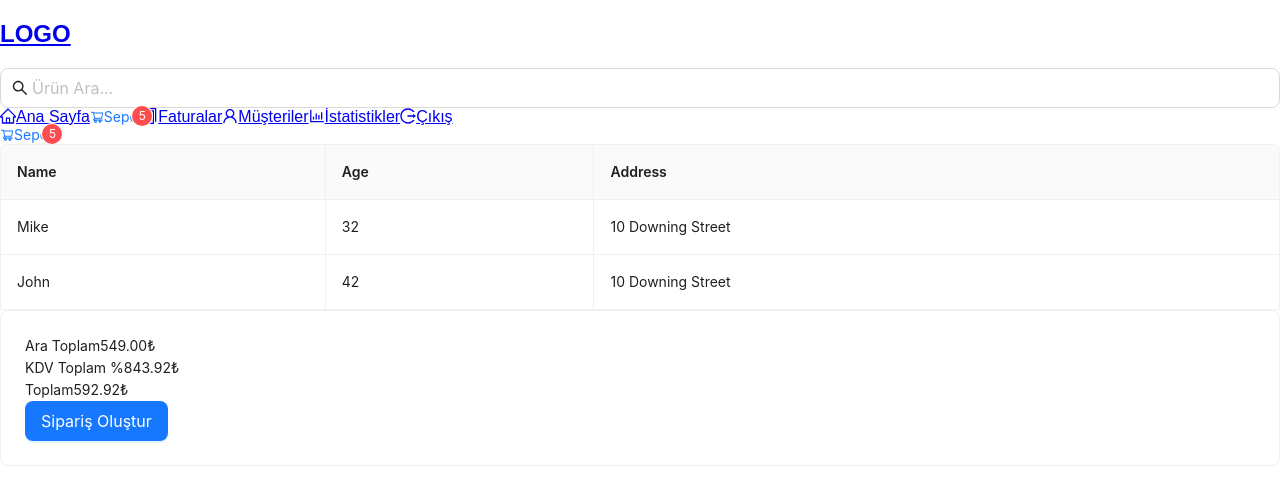
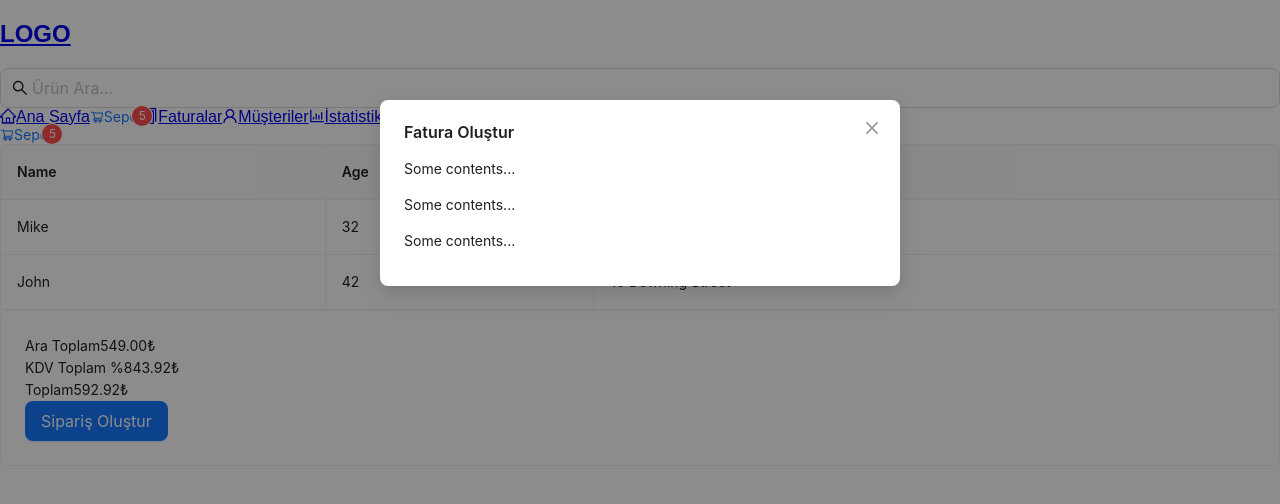
Before and after one commit to ardaozcelk/pos-application, a React (Create React App) app in the folder client/: page /cart in a window 1280 px wide. Both pictures are taken after a click on the button "Sipariş Oluştur". Shown: the top 504 px of the page. Built offline with nearby package versions, Linux system fonts and the light colour scheme; a web font is replaced by a local one.

Commit message:
showModel

```diff
--- /dev/null
+++ b/client/src/components/cart/CreateBill.jsx
@@ -0,0 +1,16 @@
+import { Modal } from "antd";
+const CreateBill = ({ isModalOpen, setIsModalOpen }) => {
+
+    const closeModel = () => {
+        setIsModalOpen(false);
+    }
+    return (
+        <Modal title="Fatura Oluştur" open={isModalOpen} onCancel={closeModel} footer={false}>
+            <p>Some contents...</p>
+            <p>Some contents...</p>
+            <p>Some contents...</p>
+        </Modal>
+    )
+}
+
+export default CreateBill
--- a/client/src/pages/CartPage.jsx
+++ b/client/src/pages/CartPage.jsx
@@ -1,5 +1,7 @@
-import { Card, Table, Button } from "antd"
+import { Modal, Card, Table, Button } from "antd"
 import Header from "../components/header/Header"
+import { useState } from "react";
+import CreateBill from "../components/cart/CreateBill";
 
 
 const dataSource = [
@@ -36,11 +38,17 @@ const columns = [
 ];
 
 const CartPage = () => {
+
+    const [isModalOpen, setIsModalOpen] = useState(false);
+    const showModal = () => {
+        setIsModalOpen(true);
+    };
+
     return (
         <>
             <Header />
             <div className="px-6">
-                <Table dataSource={dataSource} columns={columns} bordered pagination={false}/>
+                <Table dataSource={dataSource} columns={columns} bordered pagination={false} />
                 <div className="cart-total flex justify-end mt-4">
                     <Card className="w-72">
                         <div className="flex justify-between">
@@ -55,10 +63,11 @@ const CartPage = () => {
                             <span>Toplam</span>
                             <span>592.92₺</span>
                         </div>
-                        <Button className="mt-4 w-full" type="primary" size="large">Sipariş Oluştur</Button>
+                        <Button className="mt-4 w-full" type="primary" size="large" onClick={showModal}>Sipariş Oluştur</Button>
                     </Card>
                 </div>
             </div>
+            <CreateBill isModalOpen={isModalOpen} setIsModalOpen={setIsModalOpen} />
         </>
     )
 }
```
